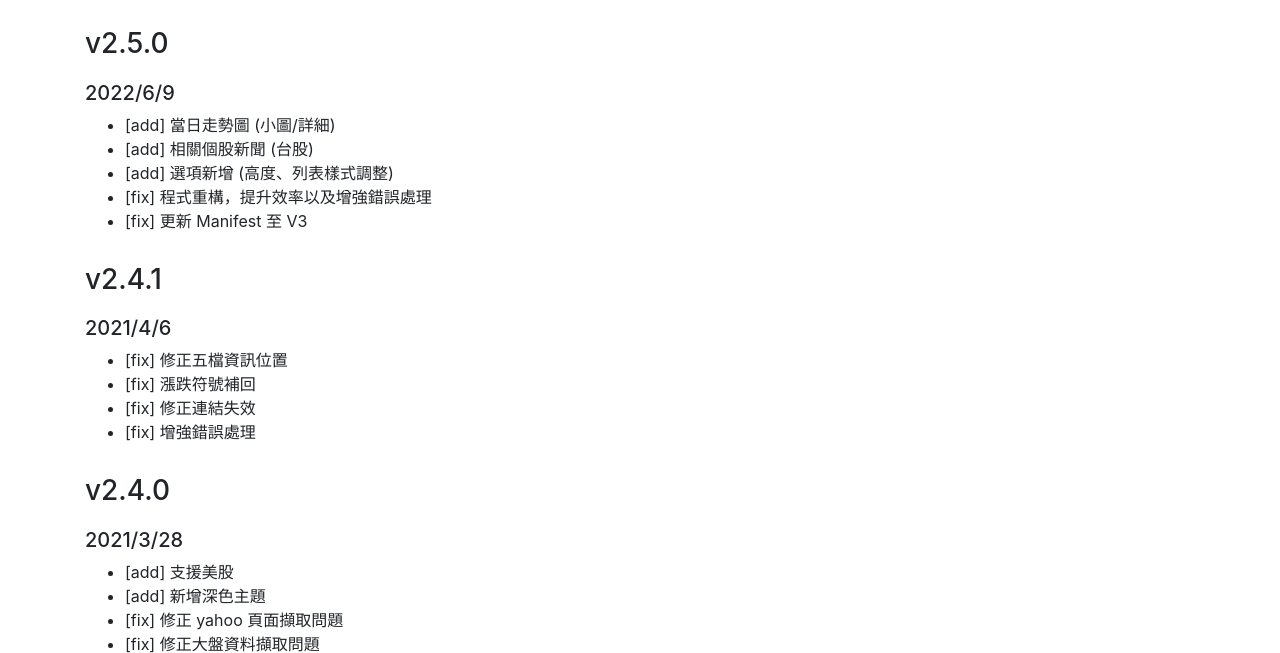
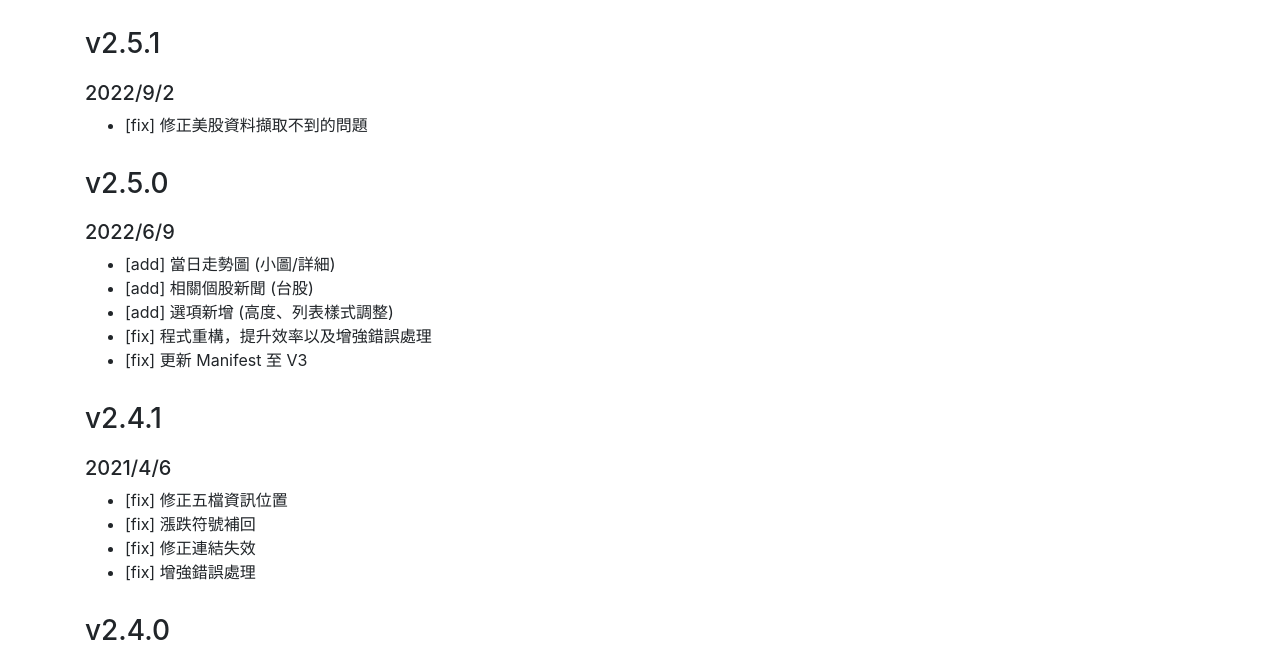
Before and after one commit to CelloCello/ystock-site, a plain HTML site: page version.html in a window 1280 px wide. Shown: the part 115-768 px from the top of the page. Drawn offline with Linux system fonts and the light colour scheme.

Commit message:
fix: update version history to v2.5.1

```diff
--- a/version.html
+++ b/version.html
@@ -44,6 +44,12 @@
       <h1>版本歷史</h1>
 
       <section>
+        <h3>v2.5.1</h3>
+        <h5>2022/9/2</h5>
+        <ul>
+          <li>[fix] 修正美股資料擷取不到的問題</li>
+        </ul>
+
         <h3>v2.5.0</h3>
         <h5>2022/6/9</h5>
         <ul>
```
